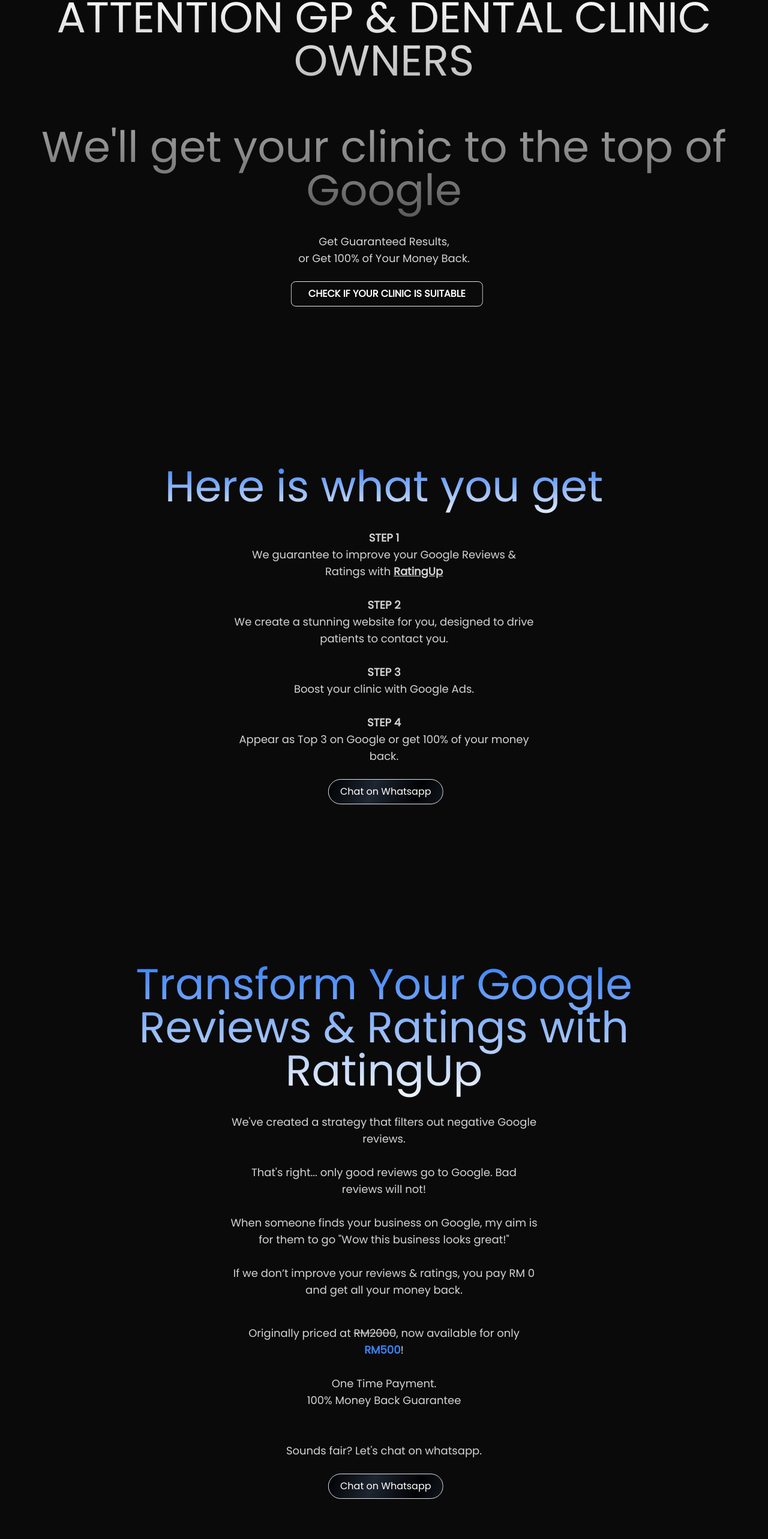
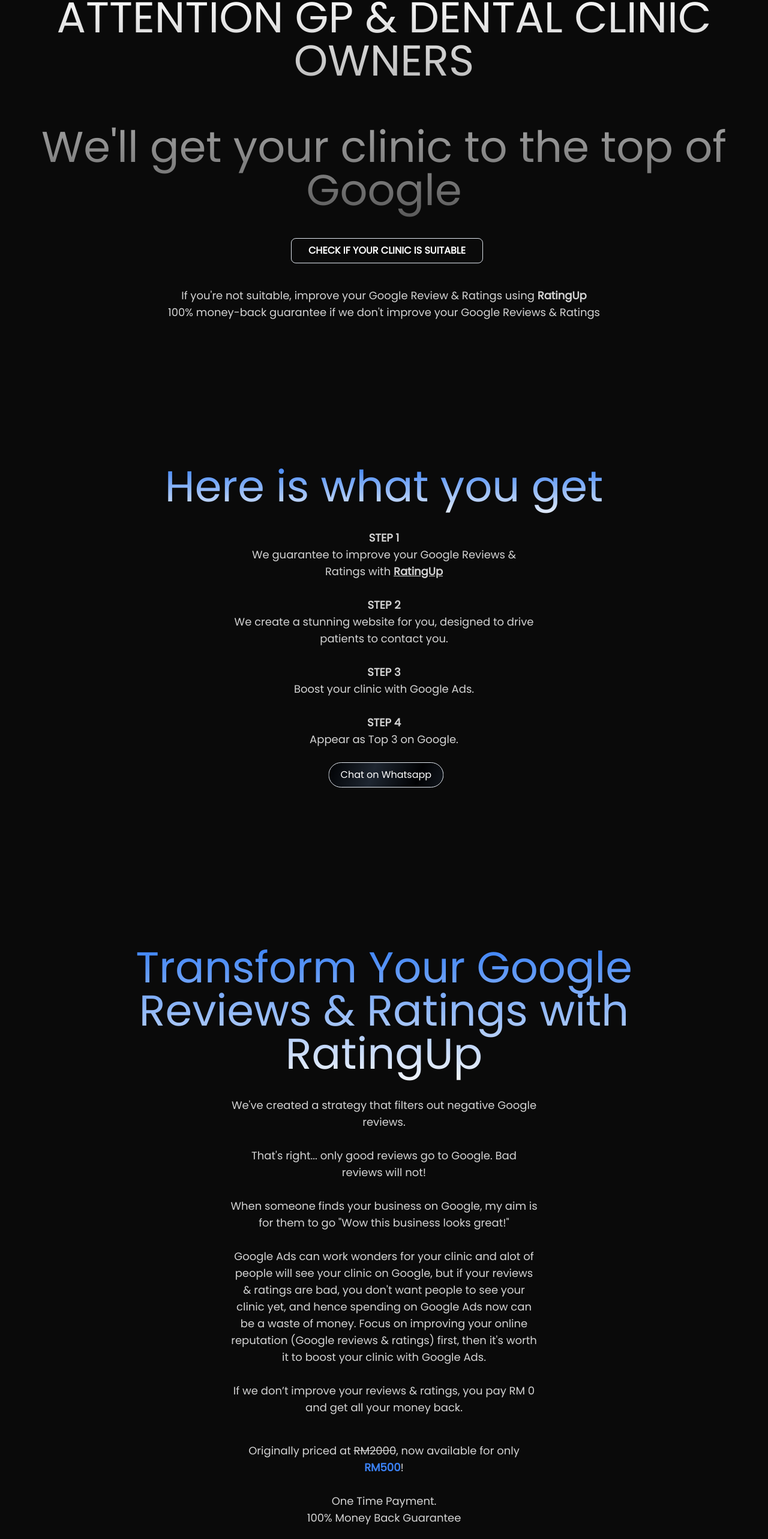
Before and after one commit to ssm53/my-agency-website, a Next.js app: page / in a window 1280 px wide. Shown: the part 215-2781 px from the top of the page at 60% size. Built offline with nearby package versions, Linux system fonts and the light colour scheme.

Commit message:
lowered barrier and removed moneyback

```diff
--- a/app/page.tsx
+++ b/app/page.tsx
@@ -33,11 +33,14 @@ export default function Home() {
           <br />
           We'll get your clinic to the top of Google
         </div>
-        <p className="pt-4 text-lg font-normal text-neutral-300 max-w-lg text-center mx-auto px-4">
-          Get Guaranteed Results, <br />
-          or Get 100% of Your Money Back.
+        <QualifyModal scrollToSalesLetter={scrollToSalesLetter} />
+        <p className="pt-4 text-lg font-normal text-neutral-300 max-w-3xl text-center mx-auto px-4">
+          If you're not suitable, improve your Google Review & Ratings using{" "}
+          <strong>RatingUp</strong>
+          <br />
+          100% money-back guarantee if we don't improve your Google Reviews &
+          Ratings
         </p>
-        <QualifyModal scrollToSalesLetter={scrollToSalesLetter} />
         {/* <Link
           href={"https://wa.me/60123397028"}
           className="cursor-pointer flex items-center justify-center border rounded-lg w-48 p-2 mx-auto my-6 text-white hover:text-black hover:bg-white"
--- a/app/qualify-modal.tsx
+++ b/app/qualify-modal.tsx
@@ -26,7 +26,7 @@ const QualifyModal = ({
     const ratingValue = parseFloat(rating);
     const reviewsValue = parseInt(reviews);
 
-    if (ratingValue > 4.3 && reviewsValue > 100) {
+    if (ratingValue > 4.0 && reviewsValue > 50) {
       setMessage(
         "Perfect! You worked hard to ensure your reputation online is solid. Now, let's get you to the top of Google."
       );
--- a/app/sales-letter.tsx
+++ b/app/sales-letter.tsx
@@ -24,6 +24,14 @@ const SalesLetter = () => {
         <br />
         When someone finds your business on Google, my aim is for them to go
         "Wow this business looks great!"
+        <br />
+        <br />
+        Google Ads can work wonders for your clinic and alot of people will see
+        your clinic on Google, but if your reviews & ratings are bad, you don't
+        want people to see your clinic yet, and hence spending on Google Ads now
+        can be a waste of money. Focus on improving your online reputation
+        (Google reviews & ratings) first, then it's worth it to boost your
+        clinic with Google Ads.
         <br />
         <br />
         If we don’t improve your reviews & ratings, you pay RM 0 and get all
--- a/app/step-by-step.tsx
+++ b/app/step-by-step.tsx
@@ -41,7 +41,7 @@ const StepByStep = ({
         Boost your clinic with Google Ads. <br />
         <br />
         <strong>STEP 4</strong> <br />
-        Appear as Top 3 on Google or get 100% of your money back.
+        Appear as Top 3 on Google.
       </p>
       <Link
         href={"https://wa.me/60123397028"}
```
